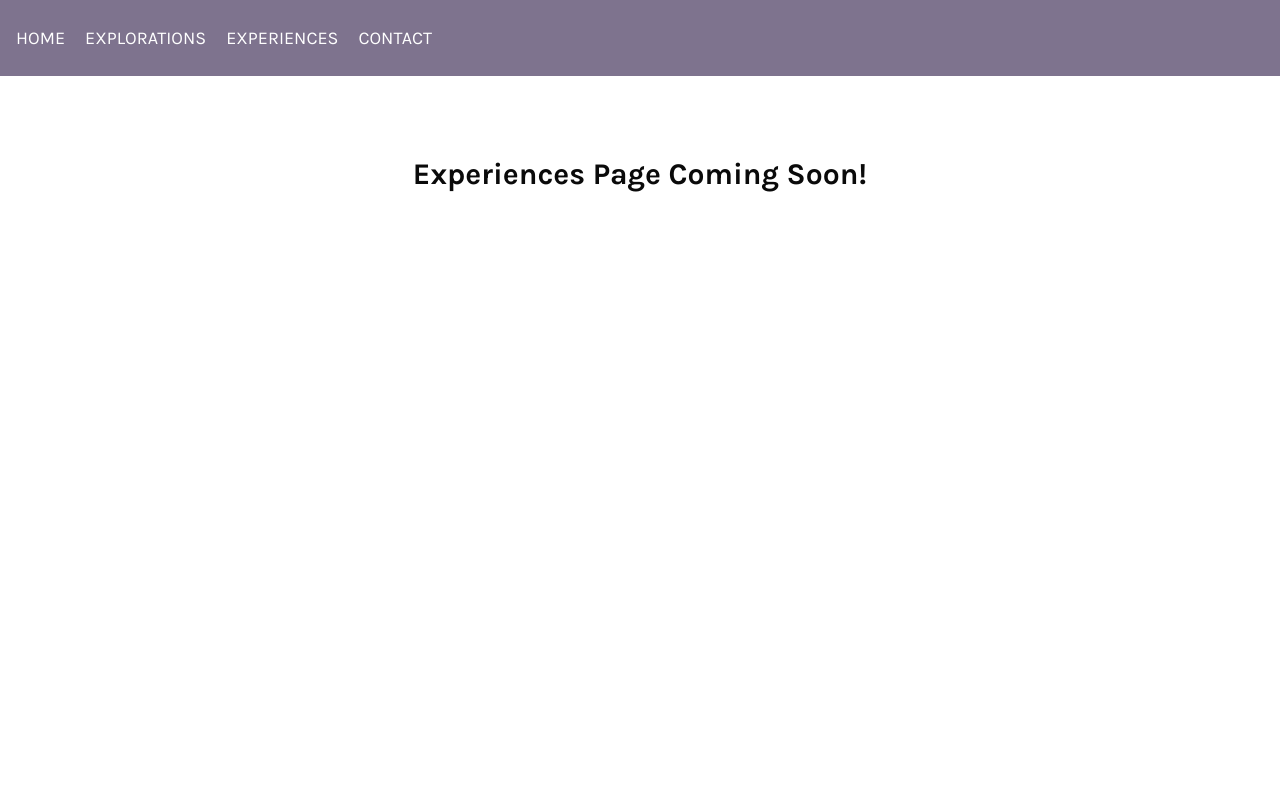
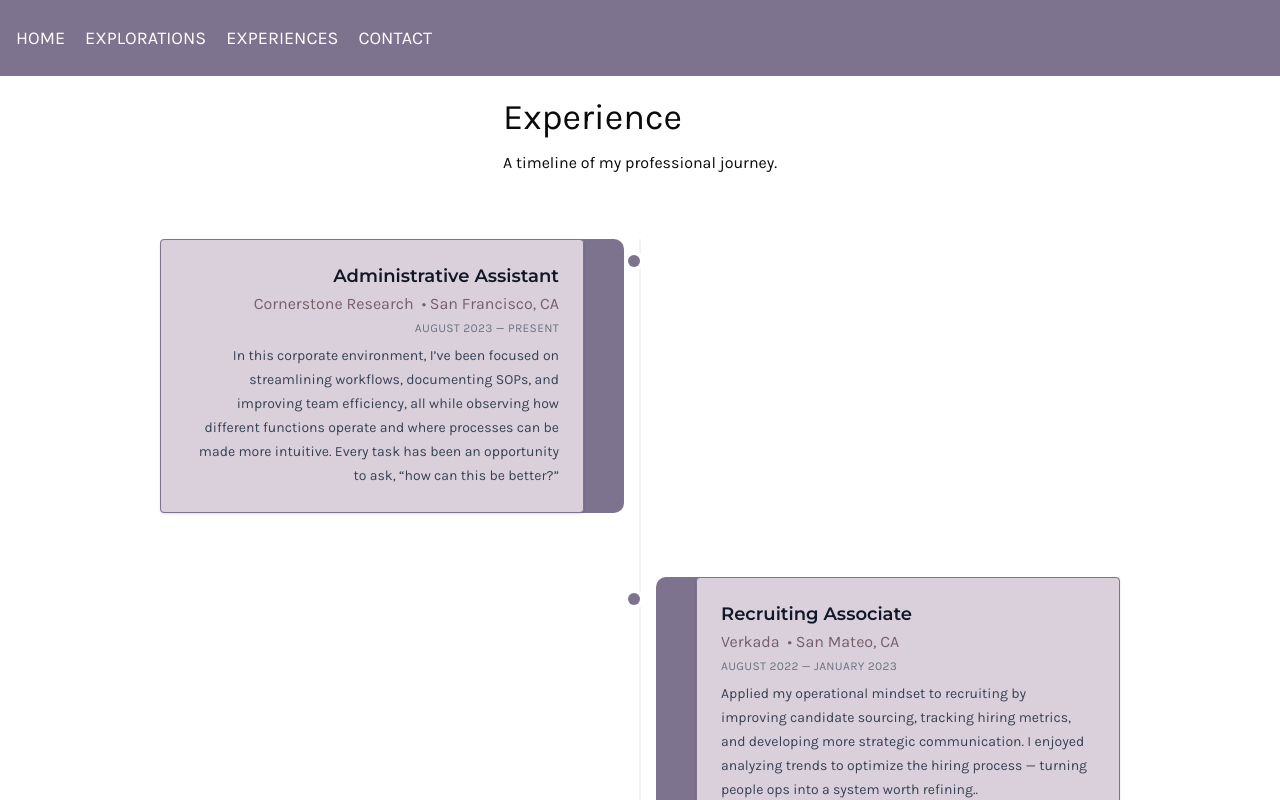
Before and after one commit to ginnaaph/personal-portfolio, a React (Vite) app: page /experiences in a window 1280 px wide. Shown: the top 800 px of the page. Built offline with nearby package versions, Linux system fonts and the light colour scheme.

Commit message:
feat: Zig Zag Timeline for ExperiencePg
Scaffold ExperienceHeader.tsx, ExperienceTimeline.tsx and ExperienceData

```diff
--- a/src/App.tsx
+++ b/src/App.tsx
@@ -1,7 +1,7 @@
 import { HomePg } from "./home/page/HomePg";
 import { ExplorationsPg } from "./explorations/pages/ExplorationsPg";
 import { BrowserRouter, Route, Routes} from "react-router-dom";
-import { ExperiencePg } from "./experiences/pages/ExperiencePg";
+import ExperiencePg from "./experiences/pages/ExperiencePg";
 import { ContactPg } from "./contact/page/ContactPg";
 
 export const App = () => {
--- /dev/null
+++ b/src/data/experienceData.ts
@@ -0,0 +1,50 @@
+import type { ExperienceItem } from "@/experiences/types";
+
+export const experienceData: ExperienceItem[] = [
+  {
+    title: "Administrative Assistant",
+    company: "Cornerstone Research",
+    location: "San Francisco, CA",
+    startDate: "August 2023",
+    endDate: "Present",
+    description:
+      "In this corporate environment, I’ve been focused on streamlining workflows, documenting SOPs, and improving team efficiency, all while observing how different functions operate and where processes can be made more intuitive. Every task has been an opportunity to ask, “how can this be better?”",
+
+  },
+  {
+    title: "Recruiting Associate ",
+    company: "Verkada",
+    location: "San Mateo, CA",
+    startDate: "August 2022",
+    endDate: "January 2023",
+    description:
+      "Applied my operational mindset to recruiting by improving candidate sourcing, tracking hiring metrics, and developing more strategic communication. I enjoyed analyzing trends to optimize the hiring process — turning people ops into a system worth refining..",
+
+  },
+  {
+    title: "Operations Associate",
+    company: "AllStripes Research",
+    location: "San Francisco, CA",
+    startDate: "March 2021",
+    endDate: "May 2022",
+    description:
+      "The role that sparked my love for startups and operations. I thrived on solving complex problems, collaborating across teams, and scaling systems that made rare disease research more efficient and accessible. It was here I learned the power of building thoughtful processes from the ground up",
+
+  },
+  {
+    title: "Health Education Assistant",
+    company: "Kaiser Permanente",
+    location: "Santa Clara, CA",
+    startDate: "October 2019",
+    endDate: "September 2020",
+    description:
+      "Supported patients by connecting them with key resources, while learning how different departments within a healthcare system collaborate. This role deepened my understanding of operations and reinforced my interest in improving how systems serve people.",
+  },
+
+  {
+    title: "Graduated from San Jose State University",
+    endDate: "May 2019",
+    description:
+      "Graduated with a degree in Public Health, driven by a desire to improve how people access care and create meaningful change in the healthcare space.",
+  }
+];
--- /dev/null
+++ b/src/experiences/components/ExperienceHeader.tsx
@@ -0,0 +1,8 @@
+export default function ExperienceHeader() {
+  return (
+    <div className="mx-auto items-center px-4 p-3 sm:px-6 lg:px-8  mb-3">
+      <div className="font-montserrat leading-relaxed text-4xl  dark:text-[#D0D5DD]">Experience</div>
+      <p className="mt-1 dark:text-[#DAD0DC]">A timeline of my professional journey. </p>
+    </div>
+  );
+}
--- /dev/null
+++ b/src/experiences/components/ExperienceTimeline.tsx
@@ -0,0 +1,47 @@
+import type { ExperienceItem } from "@/experiences/types";
+
+export default function ExperienceTimeline({ items }: { items: ExperienceItem[] }) {
+  return (
+    <section aria-label="Experience timeline" className="relative mx-auto w-full max-w-5xl px-4 sm:px-6 lg:px-8">
+      {/* Vertical line (mobile: left) */}
+      <div className="md:hidden pointer-events-none absolute inset-y-0 left-4 w-px bg-gray-200 dark:bg-gray-700" />
+      {/* Vertical line (desktop: center) */}
+      <div className="hidden md:block pointer-events-none absolute inset-y-0 left-1/2 -translate-x-1/2 transform w-px bg-gray-200 dark:bg-gray-700" />
+
+      <ol className="relative space-y-12 md:space-y-16">
+        {items.map((item, idx) => {
+          const isEven = idx % 2 === 0;
+          const sideClass = isEven
+            ? "md:col-start-1 md:pr-10 md:text-right"
+            : "md:col-start-2 md:pl-10 md:text-left";
+
+          return (
+            <li key={`${item.company}-${item.title}-${idx}`} className="relative md:grid md:grid-cols-2 md:gap-8">
+              {/* Dot markers */}
+              <span className="md:hidden absolute left-4 top-4 -ml-1.5 h-3 w-3 rounded-full bg-accent-2 ring-4 ring-white dark:ring-gray-900" />
+              <span className="hidden md:block absolute left-1/2 top-4 -ml-1.5 h-3 w-3 -translate-x-1/2 transform rounded-full bg-accent-2 ring-4 ring-white dark:ring-gray-900" />
+
+              <div className={`pl-4 md:pl-0 ${sideClass} bg-accent-2 gap-2 rounded-lg`}>
+                <article className="inline-block rounded border border-accent-2 bg-[#DAD0DC] p-6 shadow-sm backdrop-blur-sm transition-colors dark:border-accent-2 dark:bg-gray-900/40">
+                  <header className="mb-2">
+                    <h3 className="text-lg font-semibold leading-6 text-gray-900 dark:text-gray-100">
+                      {item.title}
+                    </h3>
+                    <div className="mt-1 text-md text-main dark:text-[#DAD0DC]">
+                      {item.company}
+                      {item.location ? <span className="ml-2 text-main">• {item.location}</span> : null}
+                    </div>
+                    <p className="mt-1 text-xs uppercase tracking-wide text-gray-500 dark:text-[#DAD0DC]">
+                      {item.startDate} — {item.endDate}
+                    </p>
+                  </header>
+                  <p className="text-sm leading-6 text-gray-700 dark:text-gray-300">{item.description}</p>
+                </article>
+              </div>
+            </li>
+          );
+        })}
+      </ol>
+    </section>
+  );
+}
--- a/src/experiences/pages/ExperiencePg.tsx
+++ b/src/experiences/pages/ExperiencePg.tsx
@@ -1,13 +1,17 @@
 import { Navigation } from "@/components/navigation/Navigation";
+import ExperienceHeader from "@/experiences/components/ExperienceHeader";
+import ExperienceTimeline from "@/experiences/components/ExperienceTimeline";
+import { experienceData } from "@/data/experienceData";
 
+export default function ExperiencePg() {
+    return (
 
-export const ExperiencePg = () => {
-    return (
-        <div id="experiences" className="flex flex-col items-center justify-center">
+        <section id="experiences" className="flex flex-col items-center justify-start">
             <Navigation />
-            <div className="text-3xl font-montserrat font-bold mt-20">
-                Experiences Page Coming Soon!
+            <div className=" flex flex-col gap-10">
+                <ExperienceHeader />
+                <ExperienceTimeline items={experienceData} />
             </div>
-        </div>
-    )
+        </section>
+    );
 }
--- /dev/null
+++ b/src/experiences/types.ts
@@ -0,0 +1,9 @@
+export type ExperienceItem = {
+  startDate?: string;
+  endDate?: string;
+  title: string;
+  company?: string;
+  description: string
+  location?: string;
+
+};
--- a/src/explorations/projects/mockData.ts
+++ b/src/explorations/projects/mockData.ts
@@ -15,8 +15,7 @@ export const mockProjects: ProjectItem[] = [
     title: 'personal portfolio ',
     category: 'programming',
     image: portfolio,
-    description: 'Personal portfolio built with React, TypeScript, and Vite.',
-    projectUrl: '/projects/p-001',
+    description: 'Personal portfolio built with React,TypeScript, Vite and TailwindCSS.'
 
   },
   {
```
